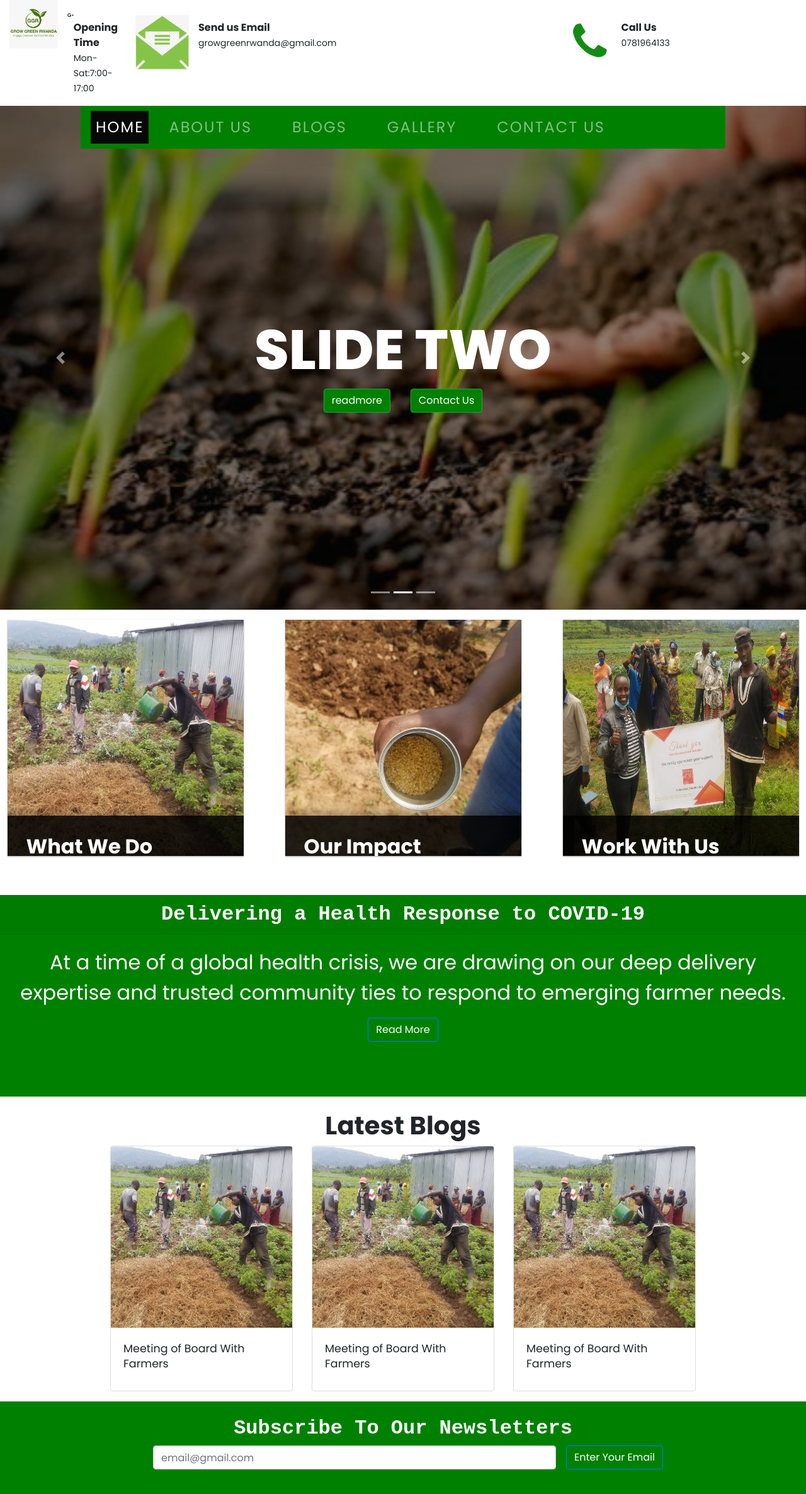
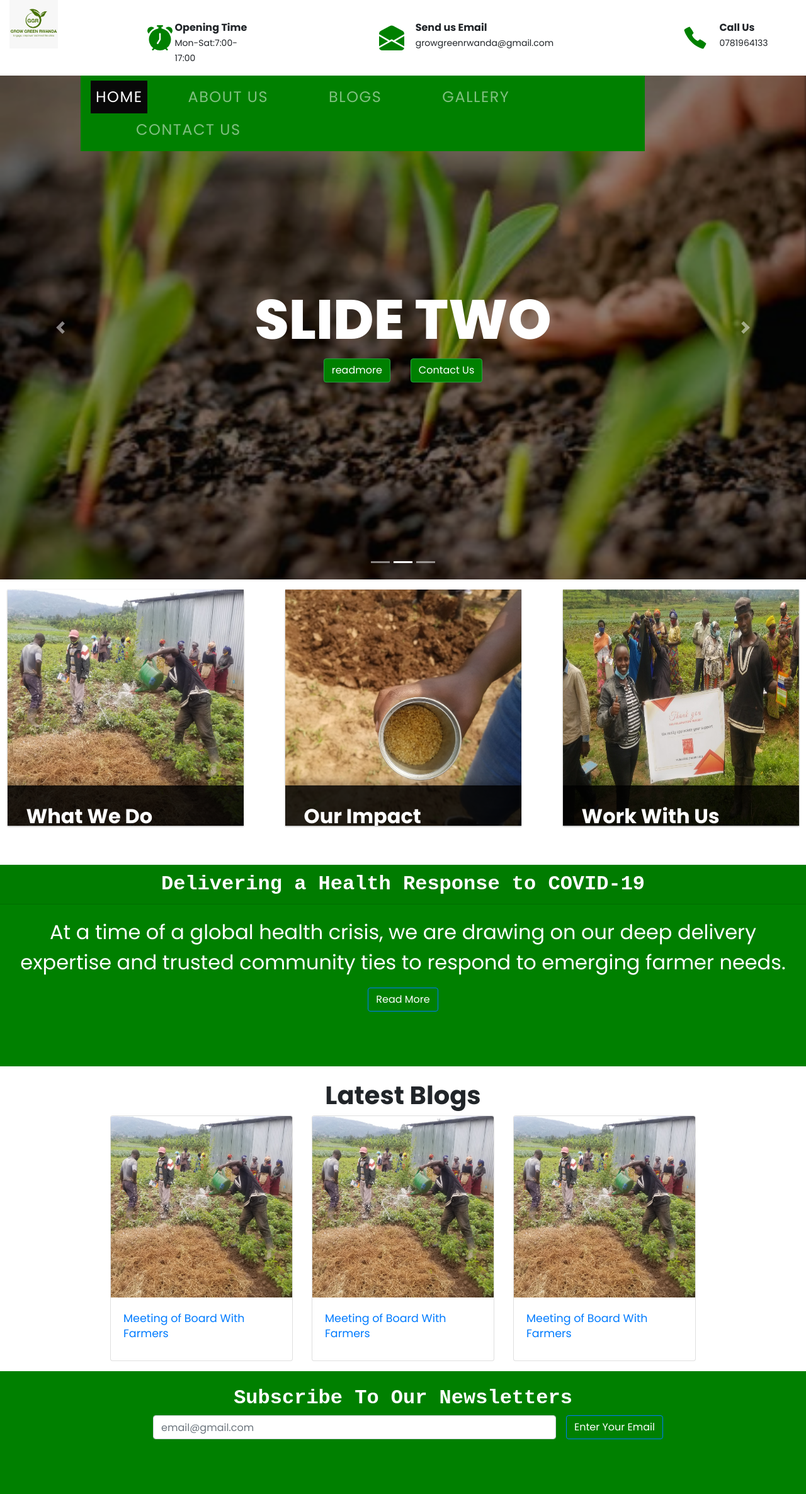
Before and after one commit to freddykaberuka/GrowGreen-frontEnd, a React (Create React App) app in the folder growgreen/: page / in a window 1280 px wide. Shown: the top 2372 px of the page at 63% size. Built offline with nearby package versions, Linux system fonts and the light colour scheme; grey boxes are pictures that could not be loaded.

Commit message:
add header icon

```diff
--- a/growgreen/src/components/header/header.js
+++ b/growgreen/src/components/header/header.js
@@ -6,6 +6,8 @@ import calls from '../../assets/images/call-icon.png'
 import Links from '../../../src/components/pages/links'
 import { FaGooglePlusG } from "react-icons/fa";
 import './header.css'
+import { BsFillAlarmFill, BsFillEnvelopeOpenFill } from "react-icons/bs";
+import { IoCallSharp } from "react-icons/io5";
 
 function Header() {
     return (
@@ -14,9 +16,9 @@ function Header() {
            <div className="logo col-sm-1">
                 <img src={logo}/>
            </div>
-    <div className="timing d-flex pt-3"><FaGooglePlusG/><div className='pt-3'><strong>Opening Time</strong><p><small>Mon-Sat:7:00-17:00</small></p></div></div>
-           <div className="emails d-flex pt-3"><div className='col-sm-2 pt-2'><img src= { emails}/></div><div className='pt-3'><strong>Send us Email</strong><p><small>growgreenrwanda@gmail.com</small></p></div></div>
-           <div className="calls d-flex pt-3"><div className='col-md-3 pt-3'><img src={ calls }/></div><div className='pt-3'><strong>Call Us</strong><p><small>0781964133</small></p></div></div>
+    <div className="timing d-flex pt-3 px-16 ml-12"><div className='col-md-4 pt-4'><BsFillAlarmFill size={40} style={{ fill: 'green' }}/></div><div className='pt-3'><strong>Opening Time</strong><p><small>Mon-Sat:7:00-17:00</small></p></div></div>
+           <div className="emails d-flex pt-3 ml-16 px-16"><div className='col-md-3 pt-4'><BsFillEnvelopeOpenFill size={40} style={{ fill: 'green' }}/></div><div className='pt-3'><strong>Send us Email</strong><p><small>growgreenrwanda@gmail.com</small></p></div></div>
+           <div className="calls d-flex pt-3 ml-16 px-16"><div className='col-md-6 pt-4'><IoCallSharp size={40} style={{ fill: 'green' }}/></div><div className='pt-3'><strong>Call Us</strong><p><small>0781964133</small></p></div></div>
         </div>
         <Links/>
         </div>
--- a/growgreen/src/components/pages/blog/subscribeForm.js
+++ b/growgreen/src/components/pages/blog/subscribeForm.js
@@ -7,7 +7,7 @@ function SubscribeForm() {
                 <p className='copy'><strong>Subscribe to our Newsletter</strong></p>
                 <h7>Sign up to receive updates on our work and the farmers we support!</h7>
 
-                <div className="form-group">
+                <div className="form-group mt-8">
                     <input type="email" className="form-control" id="exampleInputEmail1" aria-describedby="emailHelp" placeholder="Enter email"/>
 
                 </div>
--- a/growgreen/src/components/pages/landing/latestBlog/lates.js
+++ b/growgreen/src/components/pages/landing/latestBlog/lates.js
@@ -2,32 +2,40 @@ import React from 'react'
 import image1 from '../../../../assets/images/planting.jpeg'
 import image2 from '../../../../assets/images/image3.jpg'
 import image3 from '../../../../assets/images/thanks.jpeg'
+import {NavLink, Link} from 'react-router-dom'
 import './latest.css'
 function Lates() {
     return (
         <div className='flex justify-center cards'>
           <div class="col-sm-3">
+            <Link to='/singleBlog' style={{ textDecoration: 'none' }}>
               <div class="card">
                 <img src={image1} class="card-img-top card-image" alt="..."/>
                 <div class="card-body">
                   <h5 class="card-title"><small>Meeting of Board With Farmers</small></h5>
                 </div>
               </div>
+              </Link>
             </div>
+
             <div class="col-sm-3">
+              <Link to ='#' style={{ textDecoration: 'none' }}>
               <div class="card">
                 <img src={image1} class="card-img-top card-image" alt="..."/>
                 <div class="card-body">
                   <h5 class="card-title"><small>Meeting of Board With Farmers</small></h5>
                 </div>
               </div>
+              </Link>
             </div>
             <div class="col-sm-3">
+              <Link to ='#' style={{ textDecoration: 'none' }}>
               <div class="card">
                 <img src={image1} class="card-img-top card-image" alt="..."/>
                 <div class="card-body">
                   <h5 class="card-title"><small>Meeting of Board With Farmers</small></h5></div>
                 </div>
+                </Link>
               </div>
             </div>
     )
--- a/growgreen/src/components/pages/landing/latestBlog/latest.css
+++ b/growgreen/src/components/pages/landing/latestBlog/latest.css
@@ -1,3 +1,14 @@
+.card{
+    cursor: pointer;
+    text-decoration: none;
+}
+.Link{
+    text-decoration: none;
+}
+.card:hover{
+    transform: scale(1.05);
+    box-shadow: 0 10px 20px rgba(0,0,0,.12),0 4px 8px rgba(0,0,0,.06);
+}
 @media screen and (max-width:375px){
     .cards{
         display:grid;
--- a/growgreen/src/components/pages/landing/slide.css
+++ b/growgreen/src/components/pages/landing/slide.css
@@ -13,7 +13,7 @@
 	z-index: 99999;
 	/* padding:25px 0; */
 	background-color: green;
-	width:80vw;
+	width:70vw;
 	margin-left:10%;
 	margin-right:13%;
 }
@@ -21,7 +21,7 @@
 	font-size: 1.5em;
 	text-transform: uppercase;
 	font-weight: 800;
-	letter-spacing: 2px;
+	letter-spacing: 1.5px;
 }
 
 .navbar ul.nav li.active,
--- a/growgreen/src/components/pages/links.js
+++ b/growgreen/src/components/pages/links.js
@@ -1,5 +1,6 @@
 import React from 'react'
 import { NavLink } from 'react-router-dom'
+
 function Links() {
     return (
         <div>
@@ -7,13 +8,13 @@ function Links() {
   				<button class="navbar-toggler" type="button" data-toggle="collapse" data-target="#collapsibleNavbar">
     				<span class="navbar-toggler-icon"></span>
   				</button>
-  				<div class="collapse navbar-collapse" id="collapsibleNavbar">
+  				<div class="collapse navbar-collapse mx0" id="collapsibleNavbar">
   					<ul className="navbar-nav nav">
-						<li className="nav-item active"><NavLink to="/" class="nav-link" exact={true}>Home</NavLink></li>
-						<li className="nav-item px-4"><NavLink to="/about" class="nav-link">About Us</NavLink></li>
-						<li className="nav-item px-4"><NavLink to="/article" class="nav-link">Blogs</NavLink></li>
-						<li className="nav-item px-4"><NavLink to="/photo" class="nav-link">Gallery</NavLink></li>
-						<li className="nav-item px-4"><NavLink to="/contact" class="nav-link">Contact Us</NavLink></li>
+						<li className="nav-item active ml-0"><NavLink to="/" class="nav-link" exact={true}>Home</NavLink></li>
+						<li className="nav-item px-4 ml-8"><NavLink to="/about" class="nav-link">About Us</NavLink></li>
+						<li className="nav-item px-4 ml-8"><NavLink to="/article" class="nav-link">Blogs</NavLink></li>
+						<li className="nav-item px-4 ml-8"><NavLink to="/photo" class="nav-link">Gallery</NavLink></li>
+						<li className="nav-item px-4 ml-10"><NavLink to="/contact" class="nav-link">Contact Us</NavLink></li>
 					</ul>
   				</div>
 			</nav>
```
